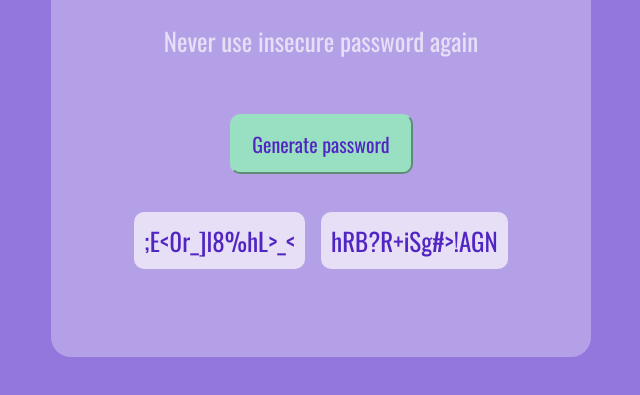
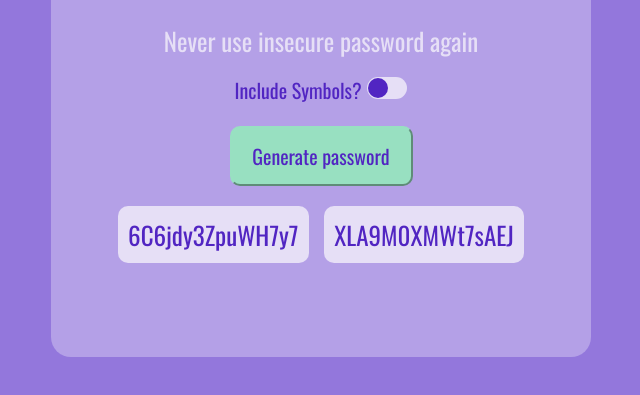
Before and after one commit to vikussia48/password-generator, a plain HTML site: page index.html in a window 1280 px wide. Both pictures are taken after a click on the button "Generate password". Shown: the part 313-708 px from the top of the page, without its empty margins (319-959 px from the left). Drawn offline with nearby package versions, Linux system fonts and the light colour scheme.

Commit message:
Created an option to include symbols or not and also allowed to copy passwords to clipboard

```diff
--- a/index.css
+++ b/index.css
@@ -1,5 +1,5 @@
 body {
-    margin: 10pxgit;
+    margin: 10px;
     font-family: 'Oswald', sans-serif;
     background-color: #9377DC;
     font-size: 25px;
@@ -9,12 +9,13 @@ body {
 }
 p {
     color: #E6DFF6;
+    margin-bottom: 10px;
 }
-.container {
+
+.box {
     display: flex;
     flex-direction: column;
     align-items: center;
-    /* justify-content: center; */
     padding: 20px;
     background-color: #B4A0E7;
     width: 500px;
@@ -29,9 +30,15 @@ h1 {
     font-size: 40px;
 }
 
+.toggle-el {
+    margin-top: 0px;
+    font-size: 20px;
+    font-weight: 100;
+}
 
 .generate-btn {
-    margin-top: 30px;
+    margin-top: 20px;
+    margin-bottom: 20px;
     padding: 0.8rem 1.3rem;
     background-color: 	#98E0C1;
     color: #5125C2;
@@ -39,10 +46,11 @@ h1 {
     border-radius: 10px;
     font-size: 20px;
     border-color: #98E0C1;
+    cursor: pointer;
 }
 
-.password-container {
-    margin-top: 3rem;
+.container {
+    margin-top: 10px;
 }
 
 .password-el {
@@ -50,5 +58,54 @@ h1 {
     padding: 10px;
     color: #5125C2;
     border-radius: 10px;
-    background-color:#E6DFF6;
 }
+
+.password-el:hover {
+    padding: 15px;
+    cursor: pointer;
+}
+
+/* Toggle button */
+.toggle {
+    margin-top: 5px;
+    position : relative ;
+    display : inline-block;
+    width : 40px;
+    height : 22px;
+    background-color: #E6DFF6;
+    border-radius: 30px;
+}
+
+/* After slide changes */
+.toggle:after {
+    content: '';
+    position: absolute;
+    width: 20px;
+    height: 20px;
+    border-radius: 50%;
+    background-color: #5125C2;
+    top: 1px;
+    left: 1px;
+    transition:  all 0.5s;
+}
+
+/* Checkbox checked effect */
+.checkbox:checked + .toggle::after {
+    left : 17px;
+}
+
+/* Checkbox checked toggle label bg color */
+.checkbox:checked + .toggle {
+    background-color: #98E0C1;
+}
+
+/* Checkbox vanished */
+.checkbox {
+    display : none;
+}
+
+#symbols {
+    color: #5125C2;
+    font-size: 20px;
+    font-weight: 200;
+}
--- a/index.html
+++ b/index.html
@@ -6,11 +6,22 @@
         <link href="https://fonts.googleapis.com/css2?family=Oswald&display=swap" rel="stylesheet">
     </head>
     <body>
-        <div class="container">
+        <div class="box">
             <h1>Generate a random password</h1>
             <p>Never use insecure password again</p>
+            <div>
+                <span id="symbols">Include Symbols?</span>
+                <input id="switch" class="checkbox" type="checkbox">
+                <label for="switch" class="toggle"></label>
+            </input>
+            </div>
+            <!-- <div>
+                <input id="switch" class="checkbox" type="checkbox">
+                    <label for="switch" class="toggle"></label>
+                </input>
+            </div> -->
             <button class="generate-btn" onClick="generatePassword()">Generate password</button>
-            <div class="password-container">
+            <div class="container">
                 <span class="password-el" id="password-el1"></span>
                 <span class="password-el" id="password-el2"></span>
             </div>
--- a/index.js
+++ b/index.js
@@ -2,28 +2,45 @@
 
 // Additional features to add:
 // 1. Ability to set password length
-// 2. Add copy on click
-// 3. Toggle "symbols" and "numbers" on/off
 
 // Character array to use for the password
 const characters = ["A","B","C","D","E","F","G","H","I","J","K","L","M","N","O","P","Q","R","S",
 "T","U","V","W","X","Y","Z","a","b","c","d","e","f","g","h","i","j","k","l","m","n","o","p","q",
-"r","s","t","u","v","w","x","y","z", "0", "1", "2", "3", "4", "5", "6", "7", "8", "9","~","`",
-"!","@","#","$","%","^","&","*","(",")","_","-","+","=","{","[","}","]",",","|",":",";","<",">",
-".","?","/"];
+"r","s","t","u","v","w","x","y","z", "0", "1", "2", "3", "4", "5", "6", "7", "8", "9"];
 
+const symbols = ["~","`","!","@","#","$","%","^","&","*","(",")","_","-","+","=","{","[","}","]",
+",","|",":",";","<",">",".","?","/"]
+
+let array = []
 let password1 = ""
 let password2 = ""
 let passwordEl1 = document.getElementById('password-el1')
 let passwordEl2 = document.getElementById('password-el2')
+let toggle = document.getElementById('switch')
 
 function generatePassword() {
+    if (toggle.checked) {
+        array = characters.concat(symbols)
+    } else {
+        array = characters
+    }
+
     for (let i = 0; i < 15; i += 1) {
-        password1 += characters[Math.floor(Math.random() * characters.length)]
-        password2 += characters[Math.floor(Math.random() * characters.length)]
+        password1 += array[Math.floor(Math.random() * array.length)]
+        password2 += array[Math.floor(Math.random() * array.length)]
     }
     passwordEl1.textContent = password1
+    passwordEl1.style.backgroundColor = "#E6DFF6"
     passwordEl2.textContent = password2
+    passwordEl2.style.backgroundColor = "#E6DFF6"
     password1 = ""
     password2 = ""
 }
+
+passwordEl1.addEventListener("click", function() {
+    navigator.clipboard.writeText(passwordEl1.textContent)
+})
+
+passwordEl2.addEventListener("click", function() {
+    navigator.clipboard.writeText(passwordEl2.textContent)
+})
```
